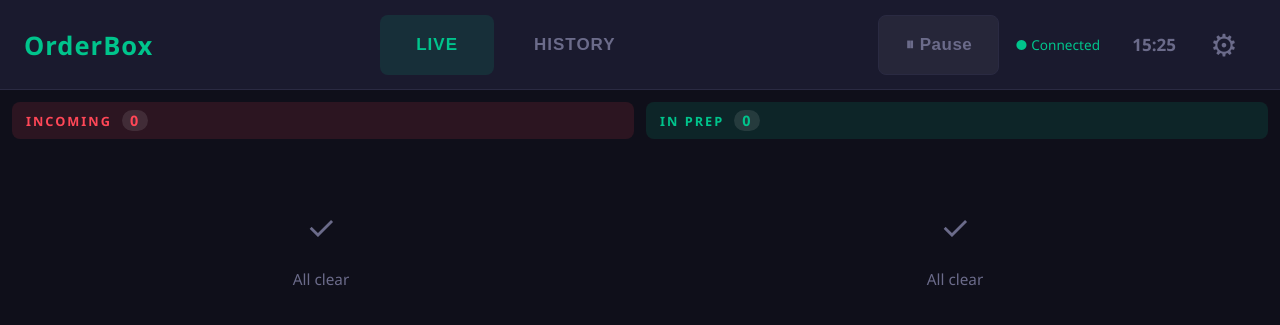
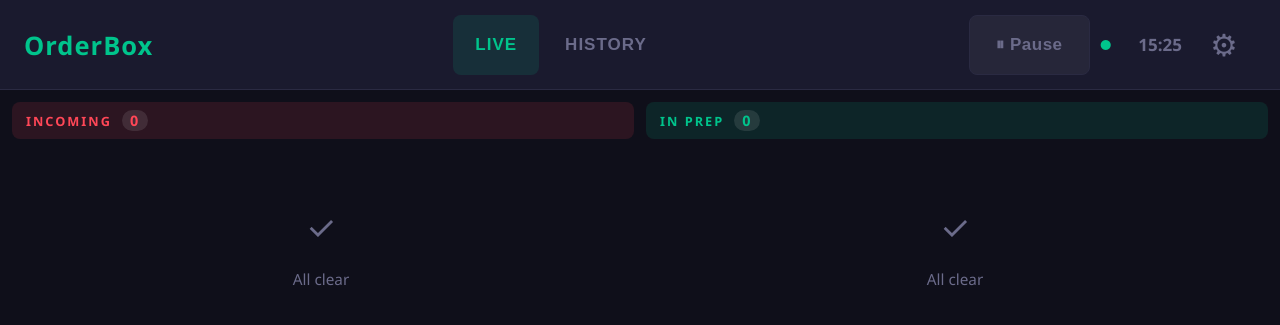
Before and after one commit to JoshuaCattaruzza/orderbox-pi, a Flask app: page / in a window 1280 px wide. Shown: the top 325 px of the page. Run offline with Flask 3, Linux system fonts and the light colour scheme; data that the repository does not hold is empty.

Commit message:
Fix header overflow on 800px screen
Reduce tab horizontal padding and header-right gap to fit within 800px.
Status indicator shows dot only — colour conveys connected/disconnected.

Co-Authored-By: Claude Sonnet 4.6 <noreply@anthropic.com>

```diff
--- a/static/css/style.css
+++ b/static/css/style.css
@@ -60,7 +60,7 @@ header {
 }
 
 .tab-btn {
-  padding: 16px 36px;
+  padding: 14px 22px;
   background: none;
   border: none;
   border-radius: 8px;
@@ -84,7 +84,7 @@ header {
 .header-right {
   display: flex;
   align-items: center;
-  gap: 16px;
+  gap: 10px;
 }
 
 .logo {
--- a/static/js/dashboard.js
+++ b/static/js/dashboard.js
@@ -103,7 +103,7 @@ async function fetchOrders() {
 
 function setStatus(ok) {
   const el = document.getElementById('status');
-  el.textContent = ok ? '● Connected' : '● Disconnected';
+  el.textContent = '●';
   el.className = 'status ' + (ok ? 'connected' : 'disconnected');
 }
 
```
